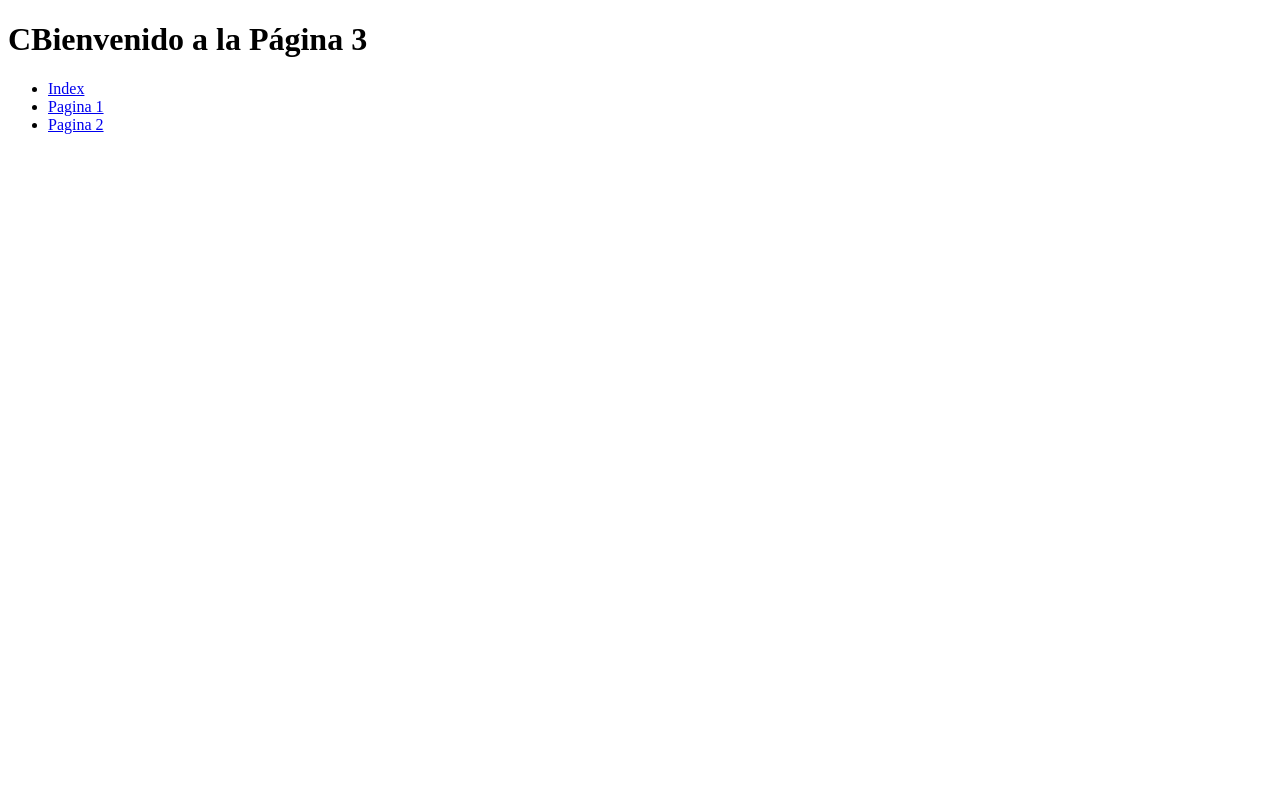
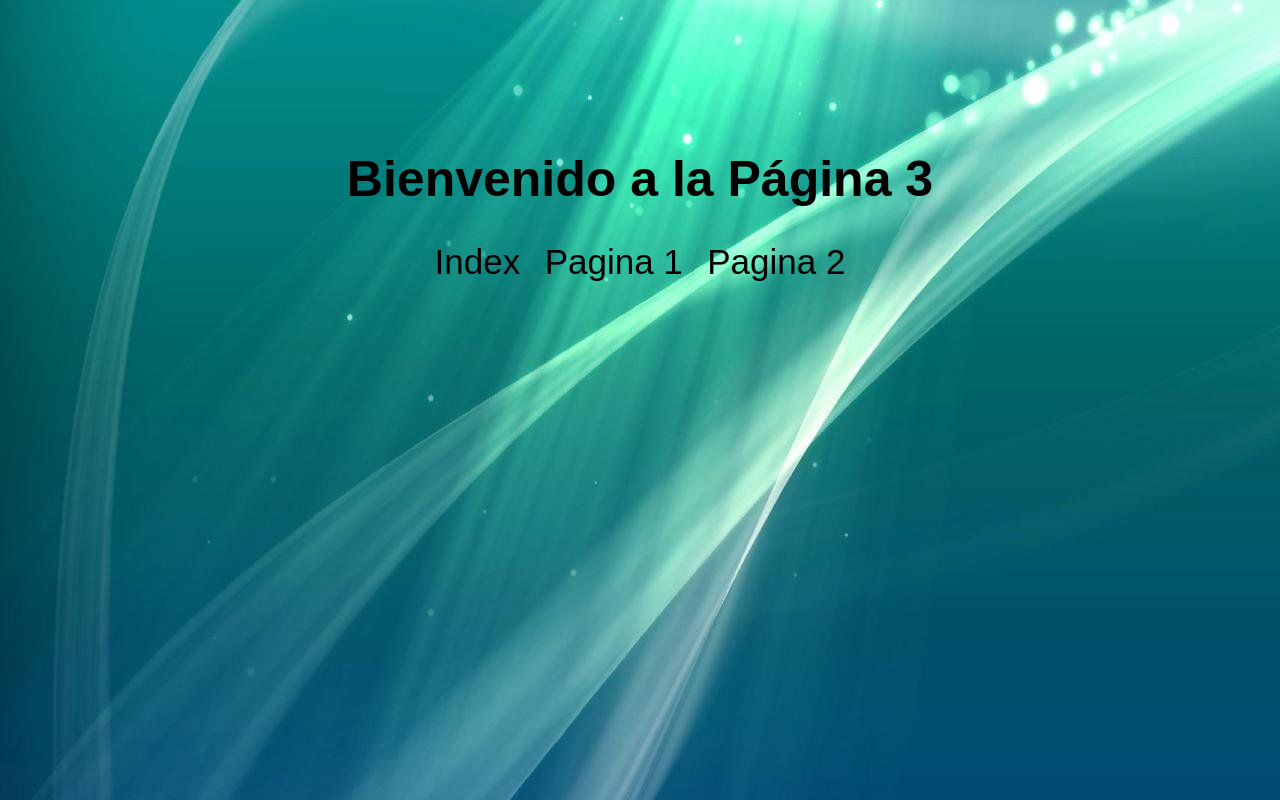
Before and after one commit to Abigail-GR/Laboratorio6, a plain HTML site: page pagina3.html in a window 1280 px wide. Drawn offline with Linux system fonts and the light colour scheme.

Commit message:
Edicion de las paginas para la tarea 3.2

```diff
--- a/pagina3.html
+++ b/pagina3.html
@@ -5,14 +5,15 @@
 <link rel="stylesheet" href="style.css">
 </head>
 <body>
-
-<h1>CBienvenido a la Página 3</h1>
+ <div class="container">
+<h1>Bienvenido a la Página 3</h1>
 
 <ul>
   <li><a href="index.html">Index</a></li>
   <li><a href="pagina1.html">Pagina 1</a></li>
   <li><a href="pagina2.html">Pagina 2</a></li>
 </ul>
+</div>
 
 </body>
 </html>
--- a/style.css
+++ b/style.css
@@ -1,8 +1,44 @@
-h1{
-    color: black;
 
+body {
+    font-family: Arial, sans-serif;
+    margin: 0;
+    padding: 0;
+    background-image: url('FondoInd.jpg')
 }
 
-.pag {
-    font-weight: bold;
-  }
+
+.container {
+    text-align: center;
+    margin: 150px;
+}
+
+
+h1 {
+    color: black;
+    font-size: 50px;
+}
+
+
+ul {
+    list-style-type: none;
+    padding: 0;
+}
+
+
+li {
+    display: inline;
+    margin: 0 10px;
+    font-size: 35px;
+}
+
+
+a {
+    text-decoration: none;
+    color: black;
+    transition: color 0.3s;
+}
+
+
+a:hover {
+    color: #c0c0c0;
+}
```
Also changed, not shown: index.html (+2 -1 lines), pagina1.html (+2 -2 lines), pagina2.html (+2 -2 lines), FondoInd.jpg (added).
